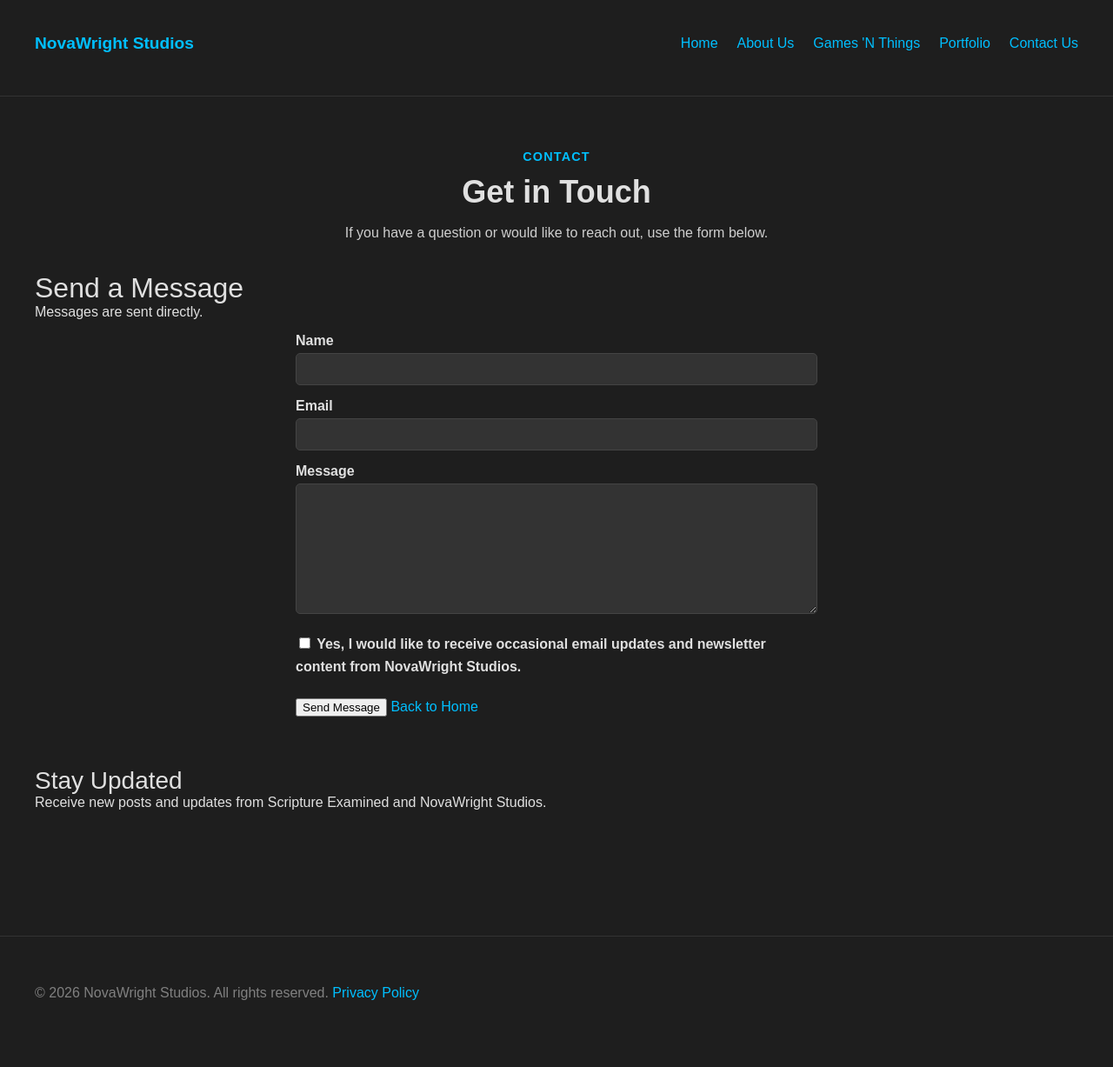
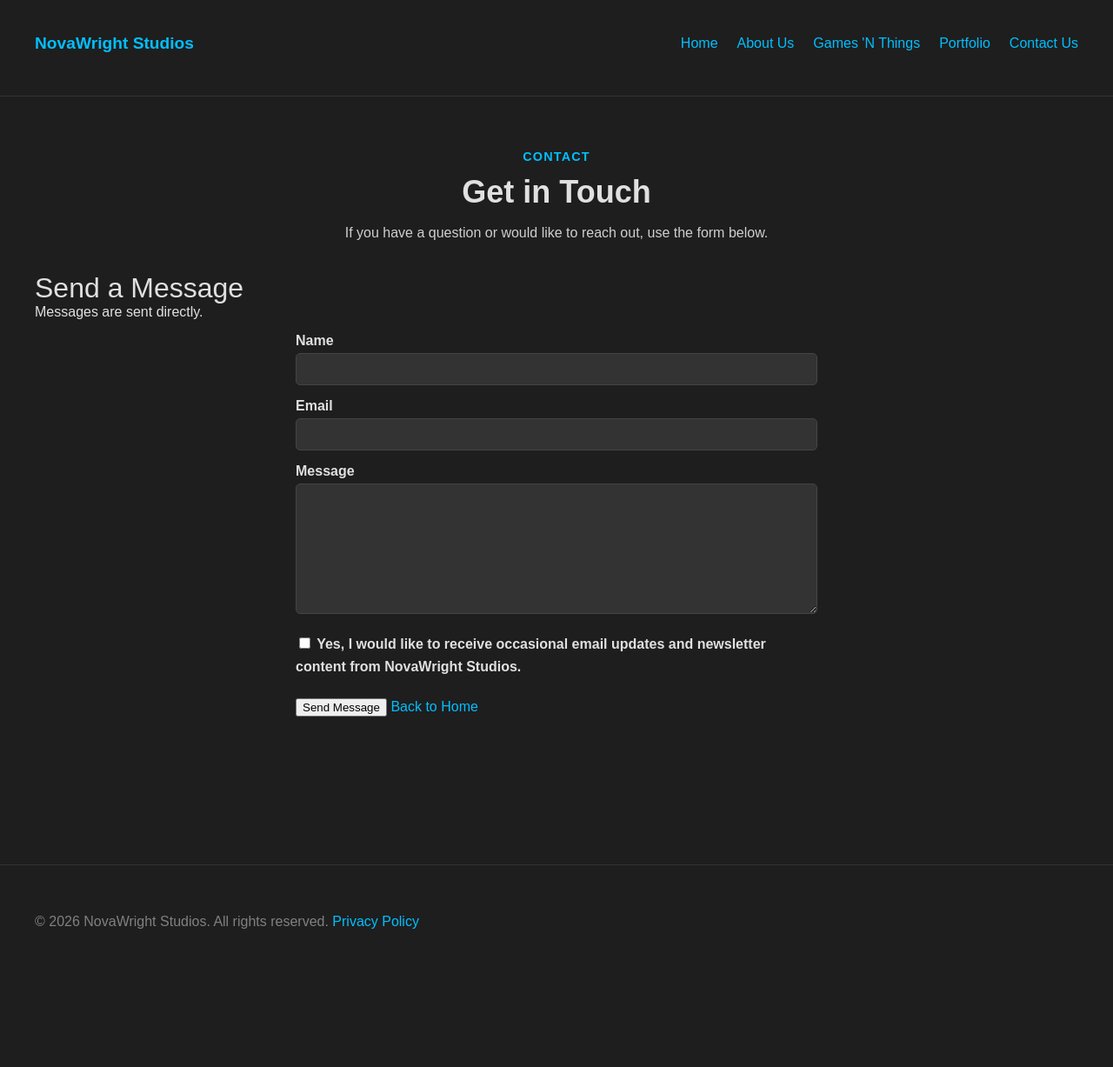
Before and after one commit to ScriptureExamined/NovawrightStudios, a Jekyll site: the page built from contact.html, in a window 1280 px wide. Shown: the whole page at 87% size. Built offline with Jekyll 4.4.1, drawn with Linux system fonts in a browser that asks for light colours; after the commit the page ends 1145 px from its top, so only the background shows below that.

Commit message:
Update contact.html

```diff
--- a/contact.html
+++ b/contact.html
@@ -88,6 +88,7 @@
 
           <div class="form-group newsletter-optin">
             <input type="hidden" name="newsletter_optin" value="No" />
+
             <label class="checkbox-label" for="newsletter_optin">
               <input
                 type="checkbox"
@@ -98,6 +99,15 @@
               Yes, I would like to receive occasional email updates and
               newsletter content from NovaWright Studios.
             </label>
+
+            <div id="newsletter-signup-panel" class="newsletter-signup-panel">
+              <div class="newsletter-inline-copy">
+                Please confirm your subscription below.
+              </div>
+              <div class="newsletter-form">
+                <div class="ml-embedded" data-form="vDCP03"></div>
+              </div>
+            </div>
           </div>
 
           <div
@@ -108,25 +118,24 @@
             <a href="index.html" class="btn btn-outline">Back to Home</a>
           </div>
         </form>
-
-        <div class="newsletter-divider"></div>
-
-        <div class="newsletter-signup-block">
-          <div class="feature-main center-text">
-            <div class="feature-title" style="font-size: 28px">
-              Stay Updated
-            </div>
-            <span class="feature-subtitle" style="display: block">
-              Receive new posts and updates from Scripture Examined and
-              NovaWright Studios.
-            </span>
-          </div>
-
-          <div class="newsletter-form" style="margin-top: 24px">
-            <div class="ml-embedded" data-form="vDCP03"></div>
-          </div>
-        </div>
       </div>
     </div>
   </div>
 </section>
+
+<script>
+  document.addEventListener("DOMContentLoaded", function () {
+    const checkbox = document.getElementById("newsletter_optin");
+    const panel = document.getElementById("newsletter-signup-panel");
+
+    function toggleNewsletterPanel() {
+      if (!checkbox || !panel) return;
+      panel.style.display = checkbox.checked ? "block" : "none";
+    }
+
+    toggleNewsletterPanel();
+    if (checkbox) {
+      checkbox.addEventListener("change", toggleNewsletterPanel);
+    }
+  });
+</script>
```
